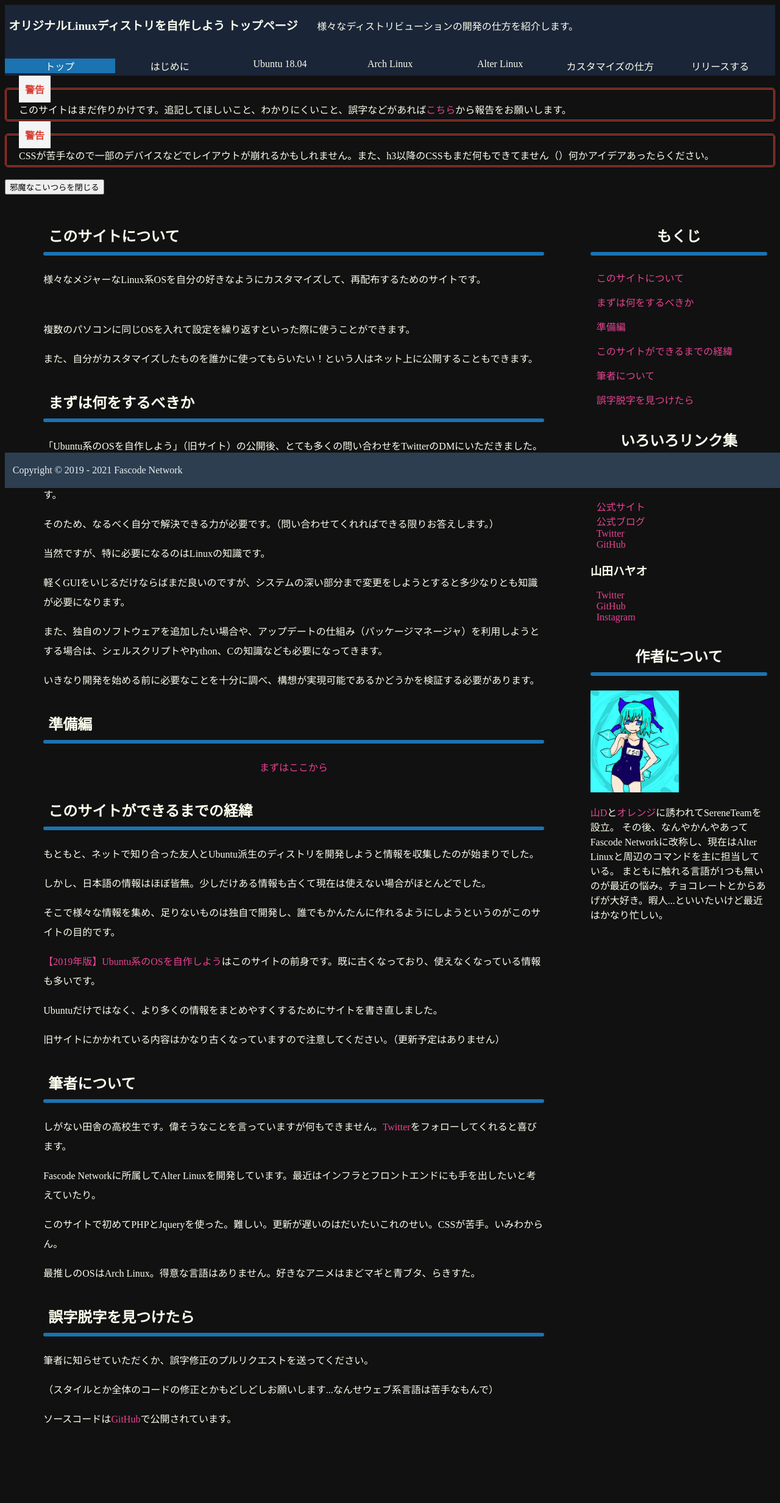
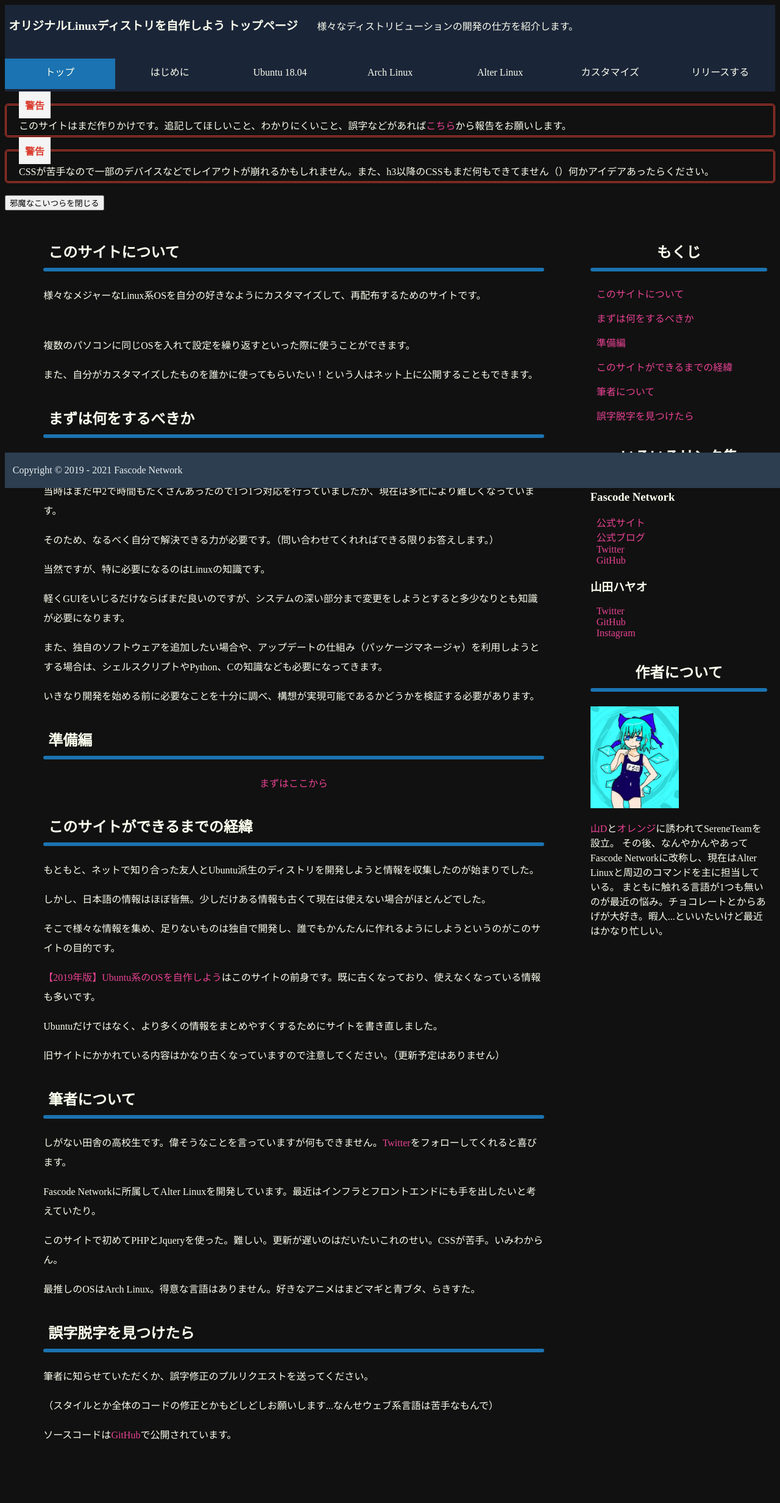
Before and after one commit to Hayao0819/hayao-old-website, a PHP site: page /buildmydist-2/index.php in a window 1280 px wide. Shown: the whole page at 61% size. Before the commit the page ends 2334 px from the top, so only its background shows below. Run offline with PHP 8.4, Linux system fonts and the light colour scheme; some libraries are stand-ins or nearby versions.

Commit message:
[fix] : ヘッダーのボタンについて改善

```diff
--- a/buildmydist-2/commonhtml/header.php
+++ b/buildmydist-2/commonhtml/header.php
@@ -21,7 +21,7 @@
                 <li class="bar-item-left" data-pagename="fedora33"><a href="/buildmydist-2/pages/fedora33/">Fedora 33</a></li> -->
                 <li class="bar-item-left" data-pagename="archiso"><a href="/buildmydist-2/pages/archiso/">Arch Linux</a></li>
                 <li class="bar-item-left" data-pagename="alteriso3"><a href="/buildmydist-2/pages/alteriso3/">Alter Linux</a></li>
-                <li class="bar-item-left" data-pagename="misc"><a href="/buildmydist-2/pages/misc/">カスタマイズの仕方</a></li>
+                <li class="bar-item-left" data-pagename="misc"><a href="/buildmydist-2/pages/misc/">カスタマイズ</a></li>
                 <li class="bar-item-left" data-pagename="release"><a href="/buildmydist-2/pages/release/">リリースする</a></li>
             </ul>
         </p>
--- a/buildmydist-2/commonhtml/jsloader.php
+++ b/buildmydist-2/commonhtml/jsloader.php
@@ -1,4 +1,4 @@
-<span class="script_load">
+<span class="script_load" id="script_load">
     <?php
         $script_file = glob("${_SERVER['DOCUMENT_ROOT']}/buildmydist-2/script/*.js");
         foreach($script_file as $script_path){
--- a/buildmydist-2/pages/misc/index.php
+++ b/buildmydist-2/pages/misc/index.php
@@ -4,7 +4,7 @@
 
     <?php
         // ページ設定
-        $title = "カスタマイズの仕方";
+        $title = "カスタマイズ";
         $commonhtml = "${_SERVER['DOCUMENT_ROOT']}/buildmydist-2/commonhtml";
         $distro = "misc";
 
--- a/buildmydist-2/script/header.js
+++ b/buildmydist-2/script/header.js
@@ -10,7 +10,8 @@ function SetCurrentPage(){
     });
 }
 
-window.addEventListener("load", SetCurrentPage);
+SetCurrentPage();
+//window.addEventListener("load", SetCurrentPage);
 
 
 // メニュー開閉
--- a/buildmydist-2/style/pc.css
+++ b/buildmydist-2/style/pc.css
@@ -22,15 +22,16 @@
     margin-bottom: 0;
     margin-left: 0;
     margin-right: 0;
+
+    /*高さ*/
+    height: 50px;
+    line-height: 45px;
 }
 
 li.bar-item-left{
     width: 100%;
 }
 
-#bar-item-left{
-    flex-basis: auto;
-}
 
 .bar-logo{
     font-size: larger;
```
